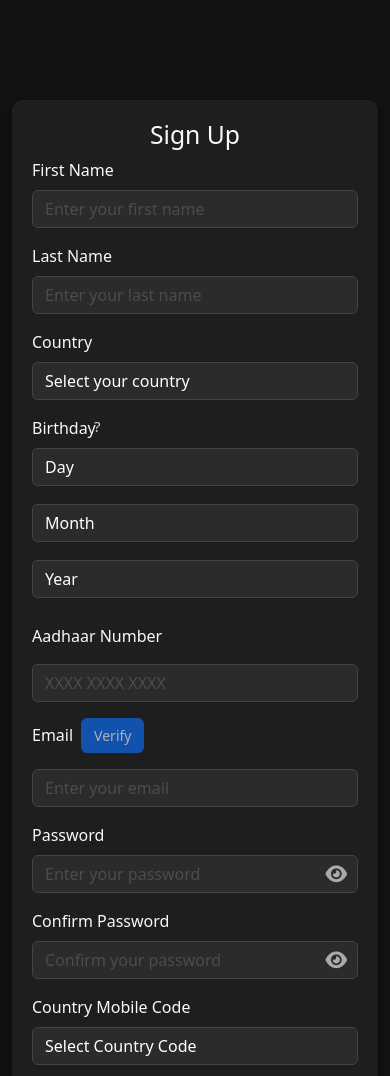
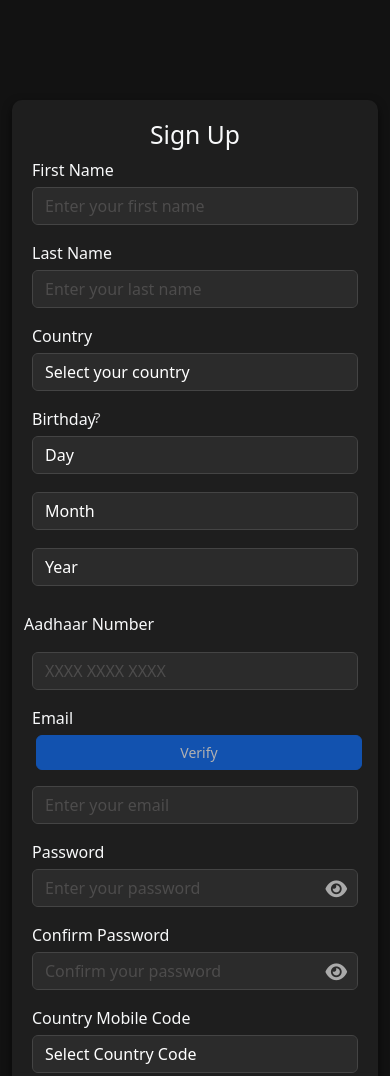
Before and after one commit to logusivam/Login_signup_form, a plain HTML site: page Register/register.html in a window 390 px wide. Shown: the top 1076 px of the page. Drawn offline with nearby package versions, Linux system fonts and the light colour scheme; no server answers.

Commit message:
Dec 19, 2024, 10:41 AM

```diff
--- a/Register/registerstyles.css
+++ b/Register/registerstyles.css
@@ -236,6 +236,38 @@ body {
     }
 }
 
+/* Responsive Buttons and Input Fields */
+@media (max-width: 768px) { /* Tablet Mode */
+    .d-flex.align-items-center {
+        flex-direction: column; /* Stack vertically */
+        align-items: flex-start; /* Align items to the left */
+    }
+
+    #verifyMail,
+    #otpInput,
+    #submitOtp,
+    #resendOtp {
+        width: 100%; /* Make buttons and inputs full width */
+        margin-top: 5px; /* Add some spacing */
+    }
+}
+
+@media (max-width: 576px) { /* Mobile Mode */
+    #verifyMail,
+    #otpInput,
+    #submitOtp,
+    #resendOtp {
+        width: 100%; /* Full width for mobile */
+        margin-top: 5px;
+    }
+
+    label.form-label {
+        width: 100%;
+        margin-bottom: 5px; /* Adjust label spacing */
+    }
+}
+
+
 /* login redirect */
 .textlogin
 {
```
